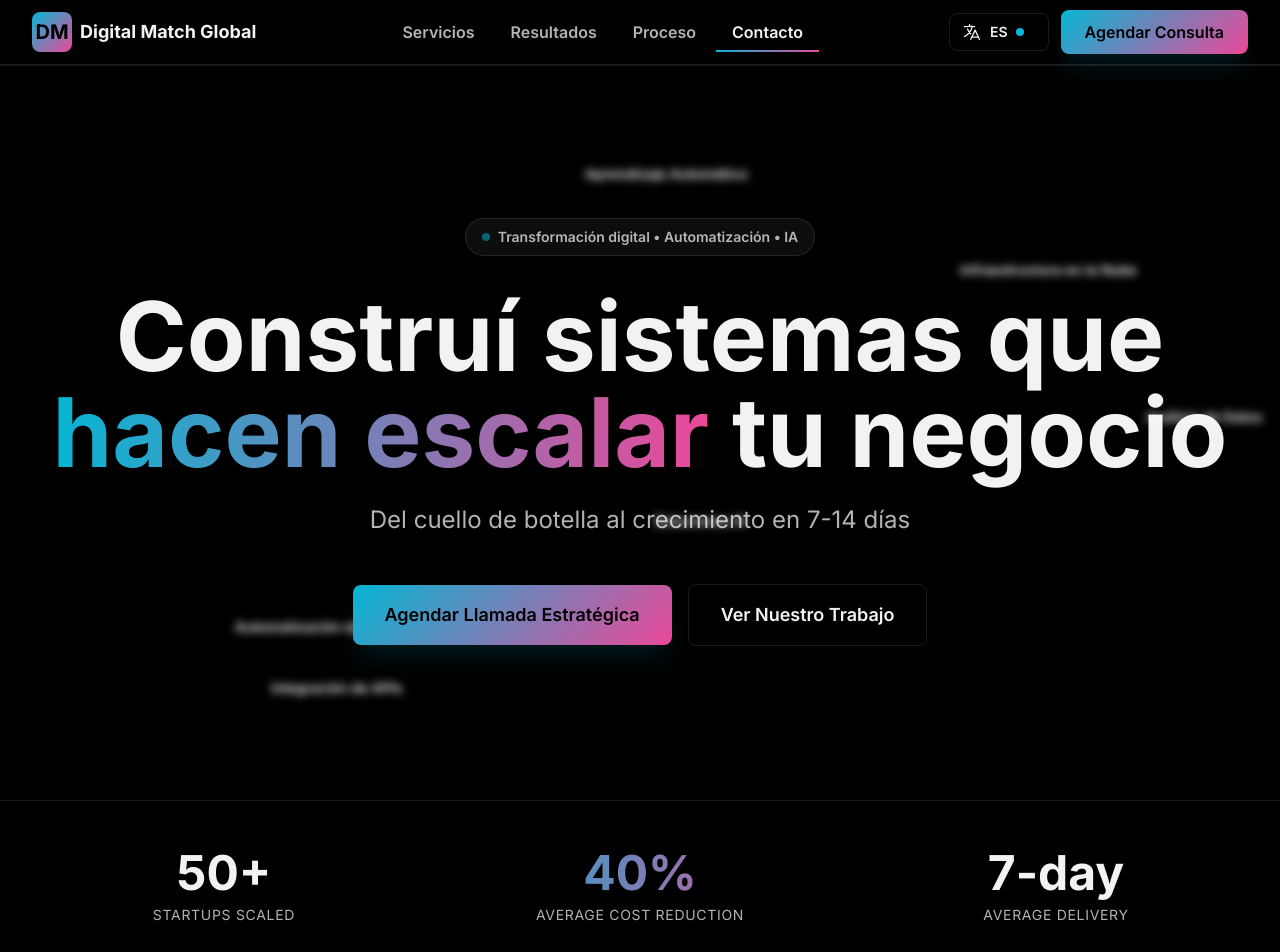
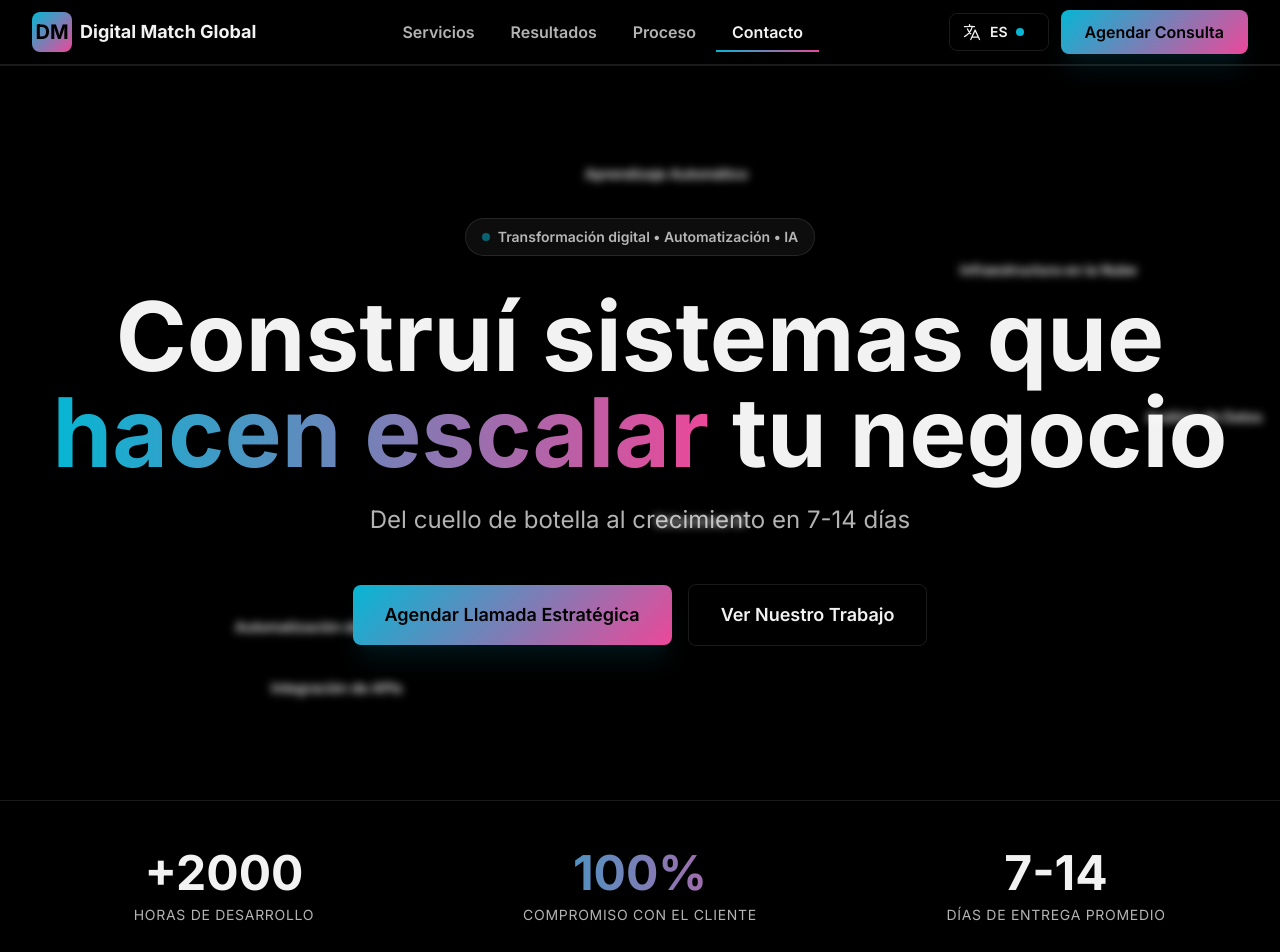
Before and after one commit to DigitalMatchGlobal/digital-match, a Next.js app: page /landing-page in a window 1280 px wide. Shown: the top 952 px of the page. Built offline with nearby package versions, Linux system fonts and the light colour scheme.

Commit message:
proofStrips

```diff
--- a/src/app/landing-page/components/ProofStrip.tsx
+++ b/src/app/landing-page/components/ProofStrip.tsx
@@ -1,24 +1,14 @@
     'use client';
 
     import { useState, useEffect, useRef } from 'react';
-
-    interface ProofMetric {
-    value: number;
-    suffix: string;
-    label: string;
-    }
+    import { useLanguage } from '@/contexts/LanguageContext'; // <--- IMPORTAMOS HOOK
 
     const ProofStrip = () => {
     const [isHydrated, setIsHydrated] = useState(false);
     const [isVisible, setIsVisible] = useState(false);
-    const [counts, setCounts] = useState({ startups: 0, reduction: 0, delivery: 0 });
+    const [counts, setCounts] = useState({ hours: 0, satisfaction: 0, delivery: 0 }); // Nombres de estado actualizados
     const sectionRef = useRef<HTMLDivElement>(null);
-
-    const metrics: ProofMetric[] = [
-        { value: 50, suffix: '+', label: 'startups scaled' },
-        { value: 40, suffix: '%', label: 'average cost reduction' },
-        { value: 7, suffix: '-day', label: 'average delivery' }
-    ];
+    const { t } = useLanguage(); // <--- USAMOS HOOK
 
     useEffect(() => {
         setIsHydrated(true);
@@ -55,15 +45,16 @@
         currentStep++;
         const progress = currentStep / steps;
 
+        // Actualizamos los contadores con los nuevos objetivos
         setCounts({
-            startups: Math.floor(50 * progress),
-            reduction: Math.floor(40 * progress),
-            delivery: Math.floor(7 * progress)
+            hours: Math.floor(2000 * progress), // Meta: 2000 horas
+            satisfaction: Math.floor(100 * progress), // Meta: 100%
+            delivery: Math.floor(14 * progress) // Meta: 14 días
         });
 
         if (currentStep >= steps) {
             clearInterval(timer);
-            setCounts({ startups: 50, reduction: 40, delivery: 7 });
+            setCounts({ hours: 2000, satisfaction: 100, delivery: 14 });
         }
         }, interval);
 
@@ -73,21 +64,7 @@
     if (!isHydrated) {
         return (
         <section className="py-12 bg-secondary/50 border-y border-border">
-            <div className="max-w-7xl mx-auto px-6 lg:px-8">
-            <div className="grid grid-cols-1 md:grid-cols-3 gap-8">
-                {metrics.map((metric, index) => (
-                <div key={index} className="text-center">
-                    <div className="text-4xl md:text-5xl font-bold text-foreground mb-2">
-                    {metric.value}
-                    {metric.suffix}
-                    </div>
-                    <div className="text-sm text-muted-foreground uppercase tracking-wider">
-                    {metric.label}
-                    </div>
-                </div>
-                ))}
-            </div>
-            </div>
+            {/* Skeleton simple */}
         </section>
         );
     }
@@ -96,32 +73,37 @@
         <section ref={sectionRef} className="py-12 bg-secondary/50 border-y border-border">
         <div className="max-w-7xl mx-auto px-6 lg:px-8">
             <div className="grid grid-cols-1 md:grid-cols-3 gap-8">
+
+            {/* MÉTRICA 1: Horas de Desarrollo */}
             <div className="text-center">
                 <div className="text-4xl md:text-5xl font-bold text-foreground mb-2">
-                {counts.startups}+
+                +{counts.hours}
                 </div>
                 <div className="text-sm text-muted-foreground uppercase tracking-wider">
-                startups scaled
+                {t('proof.m1.label')}
                 </div>
             </div>
 
+            {/* MÉTRICA 2: Compromiso/Satisfacción */}
             <div className="text-center">
                 <div className="text-4xl md:text-5xl font-bold bg-gradient-to-r from-accent to-accent-secondary bg-clip-text text-transparent mb-2">
-                {counts.reduction}%
+                {counts.satisfaction}%
                 </div>
                 <div className="text-sm text-muted-foreground uppercase tracking-wider">
-                average cost reduction
+                {t('proof.m2.label')}
                 </div>
             </div>
 
+            {/* MÉTRICA 3: Días de entrega */}
             <div className="text-center">
                 <div className="text-4xl md:text-5xl font-bold text-foreground mb-2">
-                {counts.delivery}-day
+                7-{counts.delivery}
                 </div>
                 <div className="text-sm text-muted-foreground uppercase tracking-wider">
-                average delivery
+                {t('proof.m3.label')}
                 </div>
             </div>
+
             </div>
         </div>
         </section>
--- a/src/contexts/LanguageContext.tsx
+++ b/src/contexts/LanguageContext.tsx
@@ -14,42 +14,14 @@
 
     const translations = {
     es: {
-        // ... (MANTENER TUS OTRAS SECCIONES: nav, hero, technical, etc.) ...
+        // ... (MANTENER TODO LO ANTERIOR: nav, hero, services, technical, contact, footer, etc.) ...
 
-        // --- SECCIÓN SERVICIOS (NUEVO) ---
-        'services.main_title': 'Nuestros Servicios',
-        'services.main_subtitle': 'Soluciones integrales para escalar las operaciones de tu negocio',
-        'services.cta_button': 'Ver Caso de Éxito',
+        // --- SECCIÓN PROOF STRIP (NUEVO / ACTUALIZADO) ---
+        'proof.m1.label': 'Horas de Desarrollo',
+        'proof.m2.label': 'Compromiso con el Cliente',
+        'proof.m3.label': 'Días de Entrega Promedio',
 
-        // Servicio 1: Automation
-        'services.auto.title': 'Automatización de Procesos',
-        'services.auto.headline': 'Elimina el 80% de tareas manuales',
-        'services.auto.desc': 'Transforma flujos de trabajo repetitivos en sistemas automatizados que funcionan 24/7 sin intervención humana.',
-        'services.auto.f1': 'Automatización de flujos a medida',
-        'services.auto.f2': 'Sincronización e integración de datos',
-        'services.auto.f3': 'Notificaciones y correos automáticos',
-        'services.auto.f4': 'Sistemas de generación de reportes',
-
-        // Servicio 2: AI Assistants
-        'services.ai.title': 'Asistentes IA',
-        'services.ai.headline': 'Soporte al cliente automatizado 24/7',
-        'services.ai.desc': 'Implementa chatbots inteligentes que manejan consultas, reservas y tickets de soporte automáticamente.',
-        'services.ai.f1': 'Procesamiento de lenguaje natural (NLP)',
-        'services.ai.f2': 'Integración multicanal (WhatsApp/Web)',
-        'services.ai.f3': 'Entrenamiento personalizado con tus datos',
-        'services.ai.f4': 'Panel de análisis y métricas',
-
-        // Servicio 3: Web Products
-        'services.web.title': 'Productos Web',
-        'services.web.headline': 'Plataformas que generan ingresos',
-        'services.web.desc': 'Construye aplicaciones web escalables y herramientas internas que impulsan el crecimiento y la eficiencia.',
-        'services.web.f1': 'Desarrollo de MVP (7-14 días)',
-        'services.web.f2': 'Diseño adaptable a móviles',
-        'services.web.f3': 'Integraciones API y de terceros',
-        'services.web.f4': 'Seguridad y cumplimiento integrados',
-
-        // ... (MANTENER contact, footer, etc.) ...
-        // REPETIR LAS CLAVES ANTERIORES QUE YA TENIAS EN EL ARCHIVO
+        // REPETIR LAS CLAVES ANTERIORES QUE YA TENIAS EN EL ARCHIVO (Resumen para no perder nada)
         'technical.title': 'Capacidades Técnicas',
         'technical.subtitle': 'Soluciones integrales diseñadas para escalar tus operaciones',
         'technical.outcomes_title': 'Resultados Típicos',
@@ -74,6 +46,30 @@
         'technical.web.out2': 'Escalable a miles de usuarios',
         'technical.web.out3': 'Integración con sistemas existentes',
         'technical.web.out4': 'Optimizado para móviles y seguro',
+        'services.main_title': 'Nuestros Servicios',
+        'services.main_subtitle': 'Soluciones integrales para escalar las operaciones de tu negocio',
+        'services.cta_button': 'Ver Caso de Éxito',
+        'services.auto.title': 'Automatización de Procesos',
+        'services.auto.headline': 'Elimina el 80% de tareas manuales',
+        'services.auto.desc': 'Transforma flujos de trabajo repetitivos en sistemas automatizados que funcionan 24/7 sin intervención humana.',
+        'services.auto.f1': 'Automatización de flujos a medida',
+        'services.auto.f2': 'Sincronización e integración de datos',
+        'services.auto.f3': 'Notificaciones y correos automáticos',
+        'services.auto.f4': 'Sistemas de generación de reportes',
+        'services.ai.title': 'Asistentes IA',
+        'services.ai.headline': 'Soporte al cliente automatizado 24/7',
+        'services.ai.desc': 'Implementa chatbots inteligentes que manejan consultas, reservas y tickets de soporte automáticamente.',
+        'services.ai.f1': 'Procesamiento de lenguaje natural (NLP)',
+        'services.ai.f2': 'Integración multicanal (WhatsApp/Web)',
+        'services.ai.f3': 'Entrenamiento personalizado con tus datos',
+        'services.ai.f4': 'Panel de análisis y métricas',
+        'services.web.title': 'Productos Web',
+        'services.web.headline': 'Plataformas que generan ingresos',
+        'services.web.desc': 'Construye aplicaciones web escalables y herramientas internas que impulsan el crecimiento y la eficiencia.',
+        'services.web.f1': 'Desarrollo de MVP (7-14 días)',
+        'services.web.f2': 'Diseño adaptable a móviles',
+        'services.web.f3': 'Integraciones API y de terceros',
+        'services.web.f4': 'Seguridad y cumplimiento integrados',
         'nav.services': 'Servicios',
         'nav.results': 'Resultados',
         'nav.process': 'Proceso',
@@ -101,8 +97,6 @@
         'proof.automation': '80% reducción en tareas manuales',
         'proof.delivery': '7-14 días de entrega',
         'proof.support': 'Soporte 24/7',
-        'services.title': 'Soluciones que Transforman',
-        'services.subtitle': 'Servicios especializados para automatización y escalamiento empresarial',
         'faq.title': 'Preguntas Frecuentes',
         'faq.subtitle': 'Todo lo que necesitas saber sobre cómo trabajamos',
         'faq.q1.question': '¿Cuánto tiempo toma entregar un proyecto?',
@@ -164,41 +158,13 @@
         'footer.links.consulting': 'Consultoría'
     },
     en: {
-        // ... (MANTENER TUS OTRAS SECCIONES: nav, hero, technical, etc.) ...
+        // ... (MANTENER TODO LO ANTERIOR EN INGLÉS) ...
 
-        // --- SECCIÓN SERVICIOS (ENGLISH) ---
-        'services.main_title': 'Our Services',
-        'services.main_subtitle': 'Comprehensive solutions to scale your business operations',
-        'services.cta_button': 'View Case Study',
+        // --- SECCIÓN PROOF STRIP (ENGLISH) ---
+        'proof.m1.label': 'Development Hours',
+        'proof.m2.label': 'Client Commitment',
+        'proof.m3.label': 'Average Delivery Days',
 
-        // Service 1
-        'services.auto.title': 'Process Automation',
-        'services.auto.headline': 'Eliminate 80% manual tasks',
-        'services.auto.desc': 'Transform repetitive workflows into automated systems that run 24/7 without human intervention.',
-        'services.auto.f1': 'Custom workflow automation',
-        'services.auto.f2': 'Data integration & synchronization',
-        'services.auto.f3': 'Email & notification automation',
-        'services.auto.f4': 'Report generation systems',
-
-        // Service 2
-        'services.ai.title': 'AI Assistants',
-        'services.ai.headline': '24/7 customer support automation',
-        'services.ai.desc': 'Deploy intelligent chatbots that handle customer inquiries, bookings, and support tickets automatically.',
-        'services.ai.f1': 'Natural language processing',
-        'services.ai.f2': 'Multi-channel integration',
-        'services.ai.f3': 'Custom training on your data',
-        'services.ai.f4': 'Analytics & insights dashboard',
-
-        // Service 3
-        'services.web.title': 'Web Products',
-        'services.web.headline': 'Revenue-generating platforms',
-        'services.web.desc': 'Build scalable web applications and internal tools that drive business growth and efficiency.',
-        'services.web.f1': 'MVP development (7-14 days)',
-        'services.web.f2': 'Mobile-responsive design',
-        'services.web.f3': 'API & third-party integrations',
-        'services.web.f4': 'Security & compliance built-in',
-
-        // ... (MANTENER contact, footer, etc.) ...
         // REPETIR LAS CLAVES ANTERIORES EN INGLÉS
         'technical.title': 'Technical Capabilities',
         'technical.subtitle': 'Comprehensive solutions designed to scale your business operations',
@@ -224,6 +190,30 @@
         'technical.web.out2': 'Scale to thousands of users',
         'technical.web.out3': 'Integrate with existing systems',
         'technical.web.out4': 'Mobile-optimized and secure',
+        'services.main_title': 'Our Services',
+        'services.main_subtitle': 'Comprehensive solutions to scale your business operations',
+        'services.cta_button': 'View Case Study',
+        'services.auto.title': 'Process Automation',
+        'services.auto.headline': 'Eliminate 80% manual tasks',
+        'services.auto.desc': 'Transform repetitive workflows into automated systems that run 24/7 without human intervention.',
+        'services.auto.f1': 'Custom workflow automation',
+        'services.auto.f2': 'Data integration & synchronization',
+        'services.auto.f3': 'Email & notification automation',
+        'services.auto.f4': 'Report generation systems',
+        'services.ai.title': 'AI Assistants',
+        'services.ai.headline': '24/7 customer support automation',
+        'services.ai.desc': 'Deploy intelligent chatbots that handle customer inquiries, bookings, and support tickets automatically.',
+        'services.ai.f1': 'Natural language processing',
+        'services.ai.f2': 'Multi-channel integration',
+        'services.ai.f3': 'Custom training on your data',
+        'services.ai.f4': 'Analytics & insights dashboard',
+        'services.web.title': 'Web Products',
+        'services.web.headline': 'Revenue-generating platforms',
+        'services.web.desc': 'Build scalable web applications and internal tools that drive business growth and efficiency.',
+        'services.web.f1': 'MVP development (7-14 days)',
+        'services.web.f2': 'Mobile-responsive design',
+        'services.web.f3': 'API & third-party integrations',
+        'services.web.f4': 'Security & compliance built-in',
         'nav.services': 'Services',
         'nav.results': 'Results',
         'nav.process': 'Process',
@@ -251,8 +241,6 @@
         'proof.automation': '80% reduction in manual tasks',
         'proof.delivery': '7-14 days delivery',
         'proof.support': '24/7 support',
-        'services.title': 'Solutions that Transform',
-        'services.subtitle': 'Specialized services for business automation and scaling',
         'faq.title': 'Frequently Asked Questions',
         'faq.subtitle': 'Everything you need to know about working with us',
         'faq.q1.question': 'How long does it take to deliver a project?',
```
